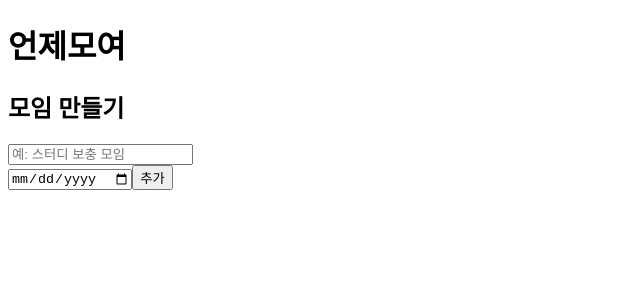
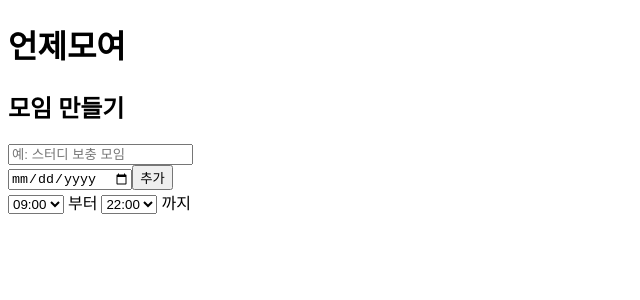
Before and after one commit to Heuttun/when-meet, a React (Vite) app: page / in a window 1280 px wide. Shown: the top 300 px of the page, without its empty margins (0-640 px from the left). Built offline with nearby package versions, Linux system fonts and the light colour scheme.

Commit message:
feat: 시간 범위 선택

```diff
--- a/src/pages/CreatePage.jsx
+++ b/src/pages/CreatePage.jsx
@@ -4,27 +4,32 @@
 
 import { useState } from 'react'
 
-// ★ 새로 추가: "2026-10-13" → "10/13 (화)"
+// "2026-10-13" → "10/13 (화)"
 function formatDate(d) {
   const day = new Date(d + 'T00:00')
   return `${day.getMonth() + 1}/${day.getDate()} (${'일월화수목금토'[day.getDay()]})`
 }
 
+// ★ 새로 추가: 9 → "09:00"
+function formatHour(h) {
+  return `${String(h).padStart(2, '0')}:00`
+}
+
 function CreatePage() {
   const [title, setTitle] = useState('')
-  const [dates, setDates] = useState([])        // ★ 추가된 날짜 목록 ["2026-10-13", ...]
-  const [picked, setPicked] = useState('')      // ★ 날짜 입력칸에서 고른 날짜
-  const [dateMsg, setDateMsg] = useState('')    // ★ 날짜 안내 문구
+  const [dates, setDates] = useState([])
+  const [picked, setPicked] = useState('')
+  const [dateMsg, setDateMsg] = useState('')
+  const [startHour, setStartHour] = useState(9)   // ★ 새로 추가: 시작 시각 (기본 9시)
+  const [endHour, setEndHour] = useState(22)      // ★ 새로 추가: 끝 시각 (기본 22시)
 
-  // ★ 추가 버튼을 눌렀을 때
   function addDate() {
-    const today = new Date().toLocaleDateString('sv-SE') // 오늘 "2026-10-11"
+    const today = new Date().toLocaleDateString('sv-SE')
     if (!picked) return setDateMsg('날짜를 골라 주세요')
     if (picked < today) return setDateMsg('지난 날짜는 고를 수 없어요')
     if (dates.includes(picked)) return setDateMsg('이미 추가한 날짜예요')
     if (dates.length >= 7) return setDateMsg('날짜는 최대 7개까지예요')
-
-    setDates([...dates, picked].sort()) // 새 배열을 만들어 날짜순 정렬
+    setDates([...dates, picked].sort())
     setPicked('')
     setDateMsg('')
   }
@@ -40,14 +45,12 @@ function CreatePage() {
         placeholder="예: 스터디 보충 모임"
       />
 
-      {/* ★ 후보 날짜 */}
       <div>
         <input type="date" value={picked} onChange={(e) => setPicked(e.target.value)} />
         <button type="button" onClick={addDate}>추가</button>
       </div>
       {dateMsg && <p>{dateMsg}</p>}
 
-      {/* ★ 추가된 날짜 칩 + ✕ 삭제 */}
       <div>
         {dates.map((d) => (
           <span key={d}>
@@ -56,6 +59,22 @@ function CreatePage() {
           </span>
         ))}
       </div>
+
+      {/* ★ 새로 추가: 시간 범위 */}
+      <div>
+        <select value={startHour} onChange={(e) => setStartHour(Number(e.target.value))}>
+          {Array.from({ length: 24 }, (_, h) => (
+            <option key={h} value={h}>{formatHour(h)}</option>
+          ))}
+        </select>
+        <span> 부터 </span>
+        <select value={endHour} onChange={(e) => setEndHour(Number(e.target.value))}>
+          {Array.from({ length: 24 }, (_, i) => i + 1).map((h) => (
+            <option key={h} value={h}>{formatHour(h)}</option>
+          ))}
+        </select>
+        <span> 까지</span>
+      </div>
     </main>
   )
 }
```
